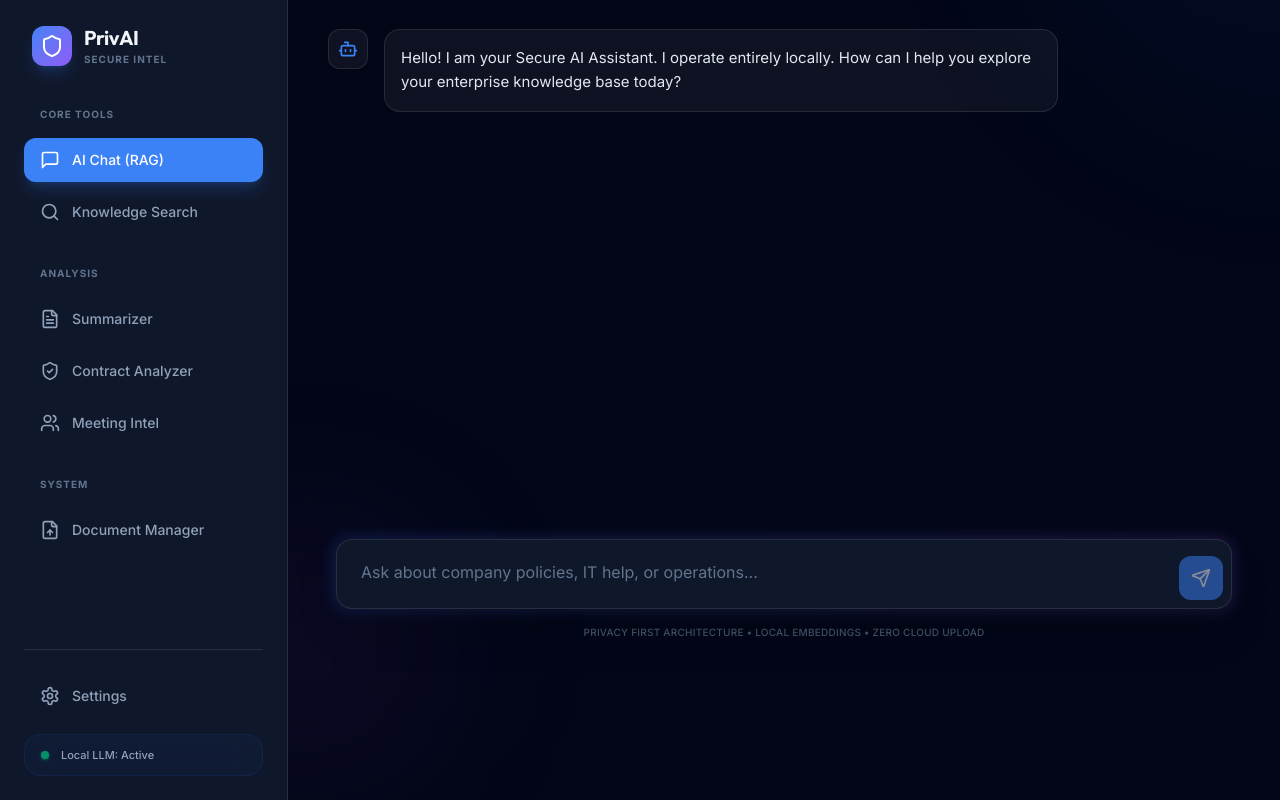
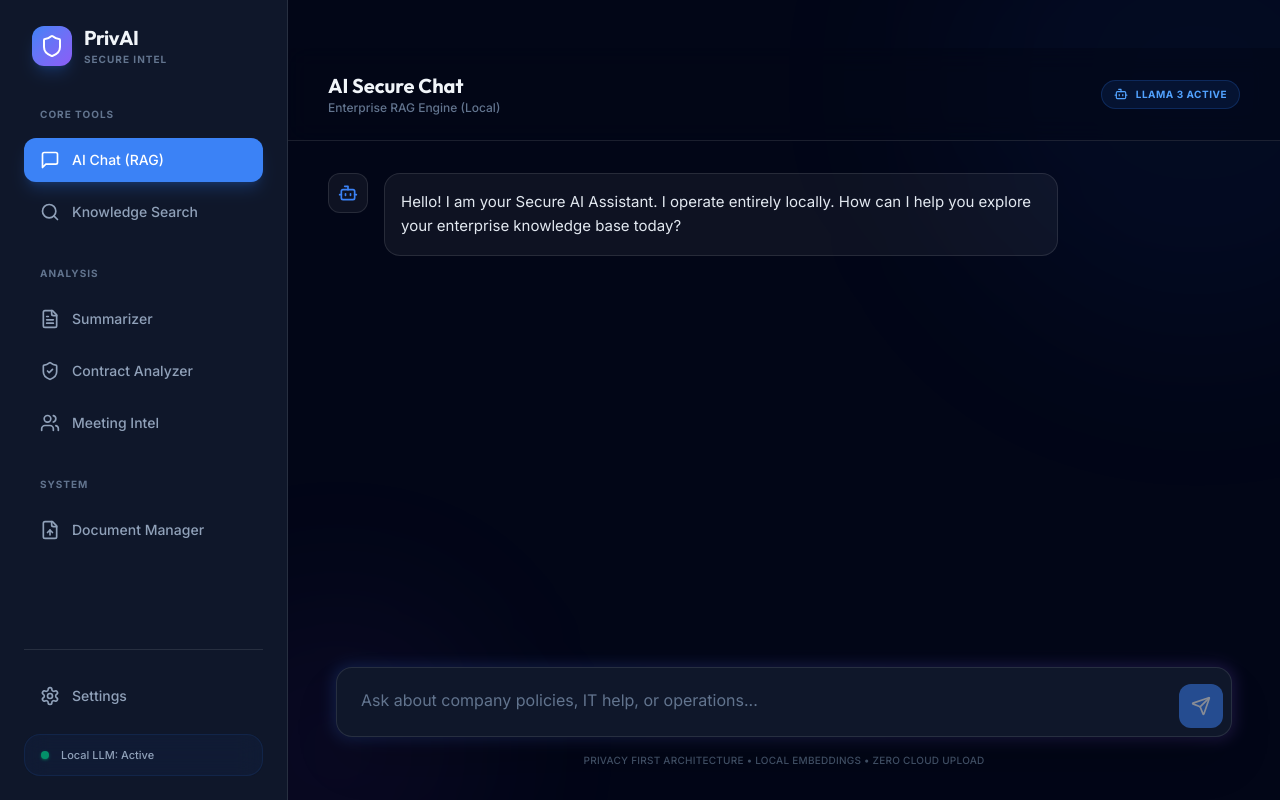
Before and after one commit to PriscillajospinG/PrivAI-Secure-Enterprise-AI-Assistant, a React (Vite) app in the folder frontend/: page / in a window 1280 px wide. Built offline with nearby package versions, Linux system fonts and the light colour scheme.

Commit message:
fix: Isolate background decorative elements to prevent scroll shifts and adjust main content padding.

```diff
--- a/frontend/src/App.tsx
+++ b/frontend/src/App.tsx
@@ -26,10 +26,12 @@ const App: React.FC = () => {
   return (
     <div className="flex h-screen bg-background overflow-hidden">
       <Sidebar activeMode={activeMode} onModeChange={setActiveMode} />
-      <main className="flex-1 overflow-hidden relative flex flex-col pt-8">
-        {/* Background Decorative Element */}
-        <div className="absolute top-0 right-0 w-[500px] h-[500px] bg-blue-500/5 rounded-full blur-[100px] -mr-64 -mt-64" />
-        <div className="absolute bottom-0 left-0 w-[300px] h-[300px] bg-purple-500/5 rounded-full blur-[80px] -ml-32 -mb-32" />
+      <main className="flex-1 overflow-hidden relative flex flex-col pt-12">
+        {/* Background Decorative Elements - Isolated to prevent scroll shifts */}
+        <div className="absolute inset-0 overflow-hidden pointer-events-none">
+          <div className="absolute top-0 right-0 w-[500px] h-[500px] bg-blue-500/5 rounded-full blur-[100px] translate-x-1/3 -translate-y-1/3" />
+          <div className="absolute bottom-0 left-0 w-[300px] h-[300px] bg-purple-500/5 rounded-full blur-[80px] -translate-x-1/3 translate-y-1/3" />
+        </div>
 
         <div className="relative flex-1 overflow-hidden">
           {renderContent()}
```
